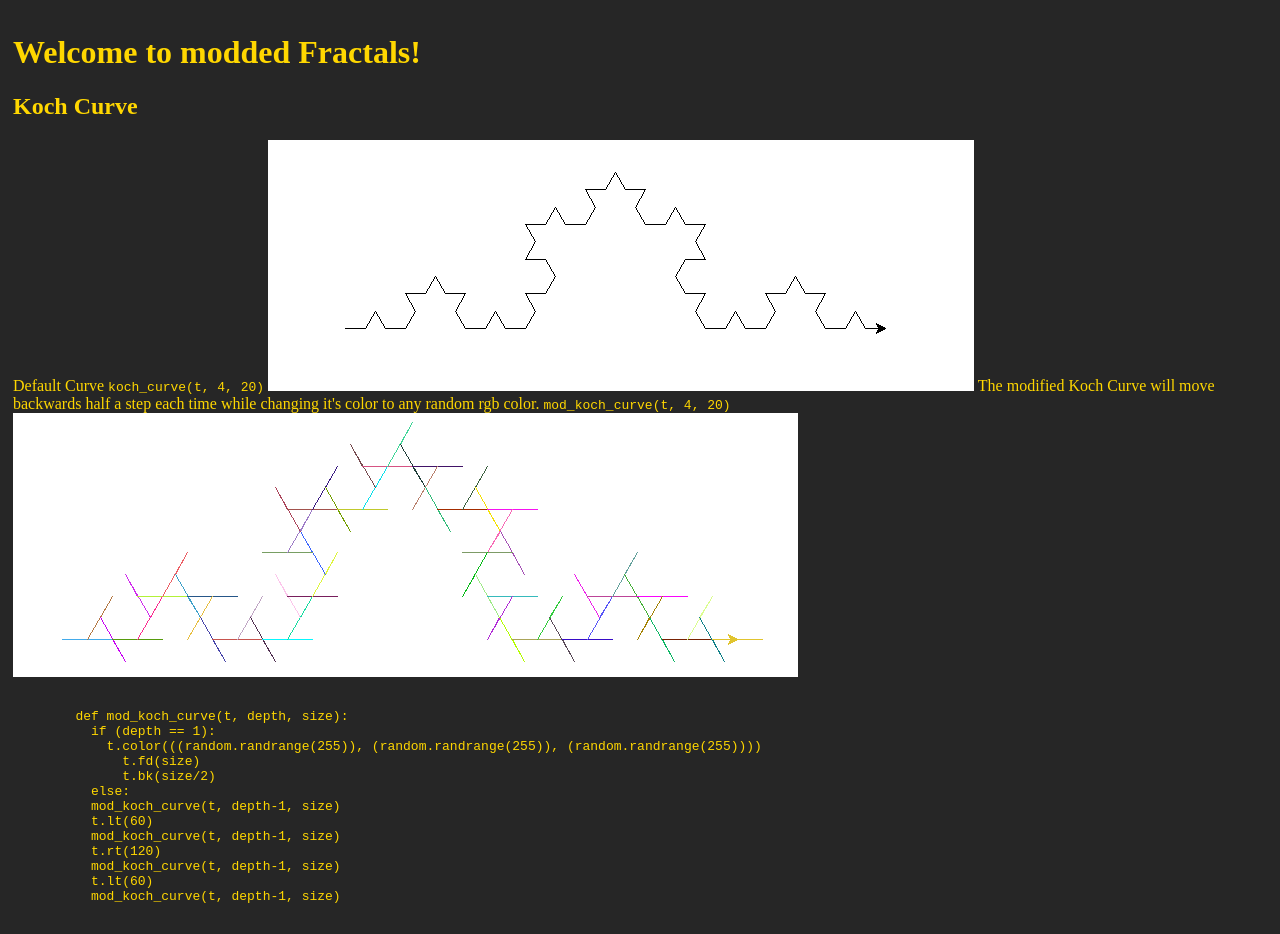
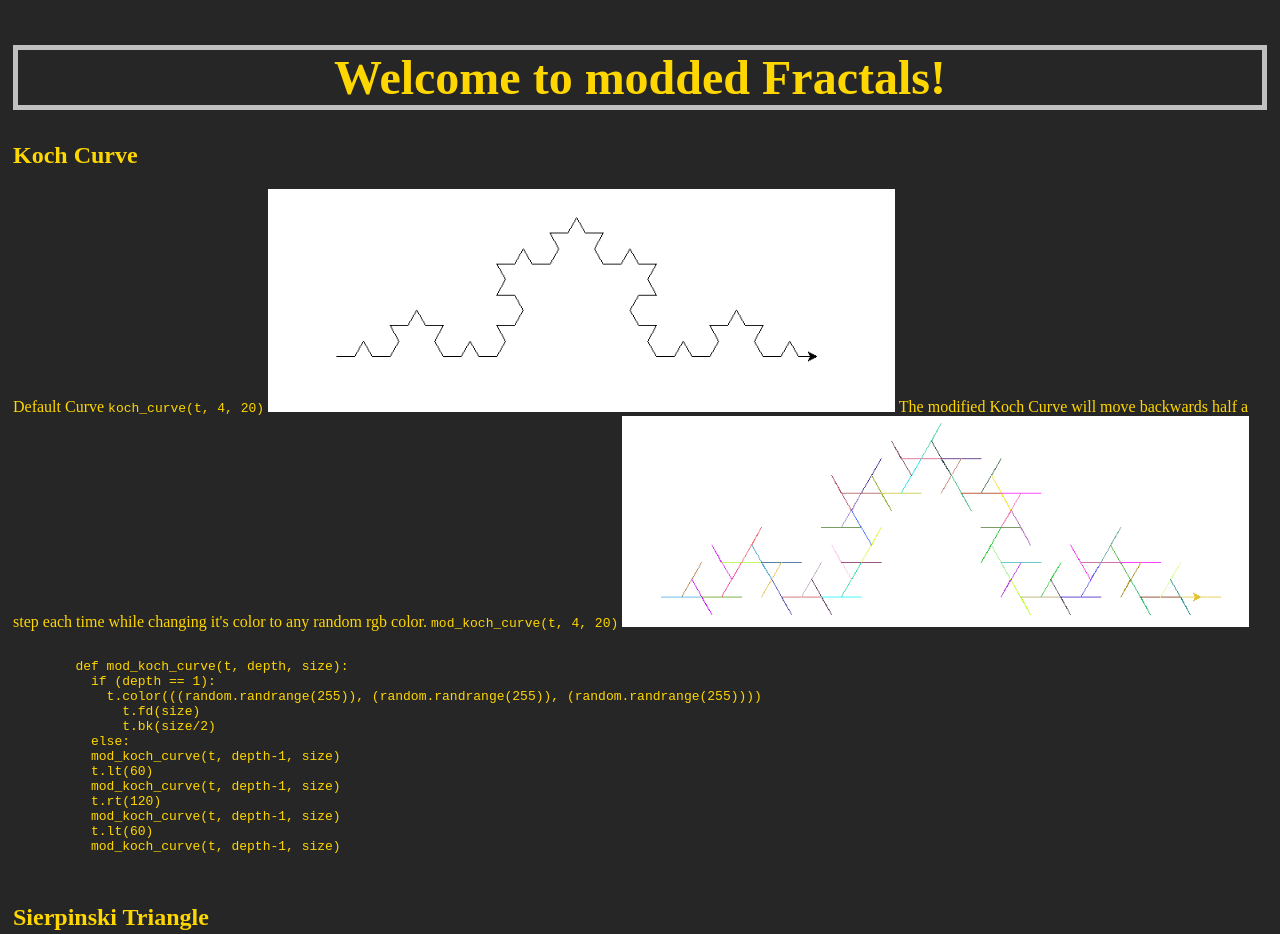
Before and after one commit to stuycs-gh-classrooms/10-web-Lum1n53, a plain HTML site: page fractals.html in a window 1280 px wide. Shown: the top 934 px of the page. Drawn offline with Linux system fonts and the light colour scheme.

Commit message:
Add files via upload

```diff
--- a/fractals.css
+++ b/fractals.css
@@ -4,3 +4,22 @@ body {
   background-color: #262626;
   padding: 5px;
 }
+
+p,
+ul {
+  font-size: 18px;
+}
+
+h2 {
+  font-size: 24px;
+}
+
+h1 {
+  font-size: 48px;
+  border: 5px solid #C0C0C0;
+  text-align: center;
+}
+
+img {
+  width: 50%;
+}
```
